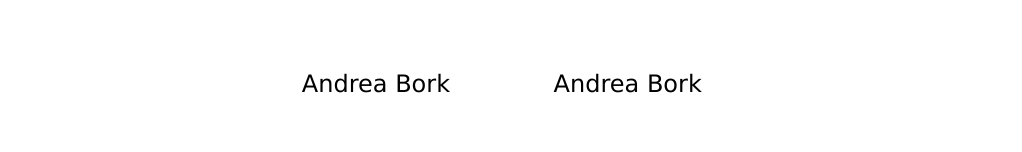
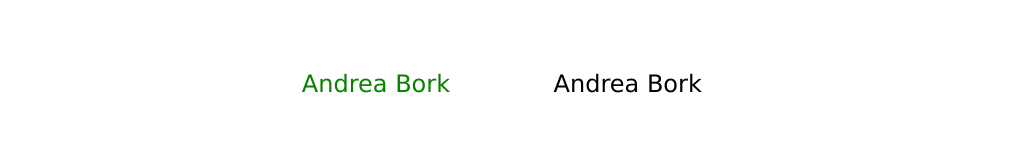
Before and after one commit to c-m-thiem/0main_openSAP_repo, a plain HTML site: page index.html in a window 1280 px wide. In both pictures the pointer is over the link 516 px from the left and 679 px from the top of the page. Shown: the part 596-748 px from the top of the page, without its empty margins (141-1163 px from the left). Drawn offline with Linux system fonts and the light colour scheme.

Commit message:
new hover color

```diff
--- a/index.html
+++ b/index.html
@@ -11,7 +11,7 @@
 body{background:url(pics/bg.jpg) no-repeat center }
 a{color:#000000; text-decoration:none}
 a:visited{color:#000000; text-decoration:none}
-a:hover{color:#000000; text-decoration:none}
+a:hover{color:#088000; text-decoration:none}
 </style>
 </head>
 <body>
```
